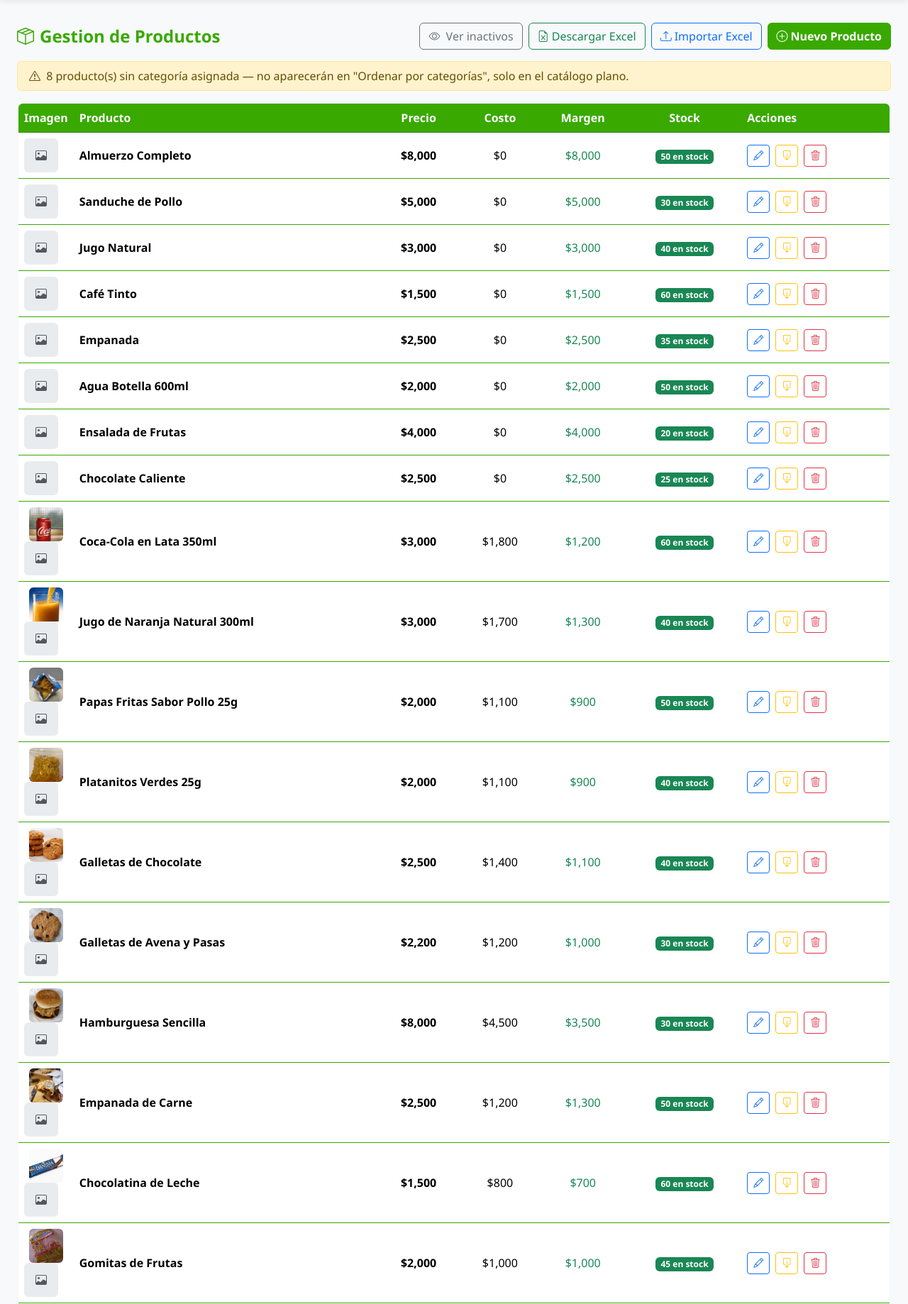
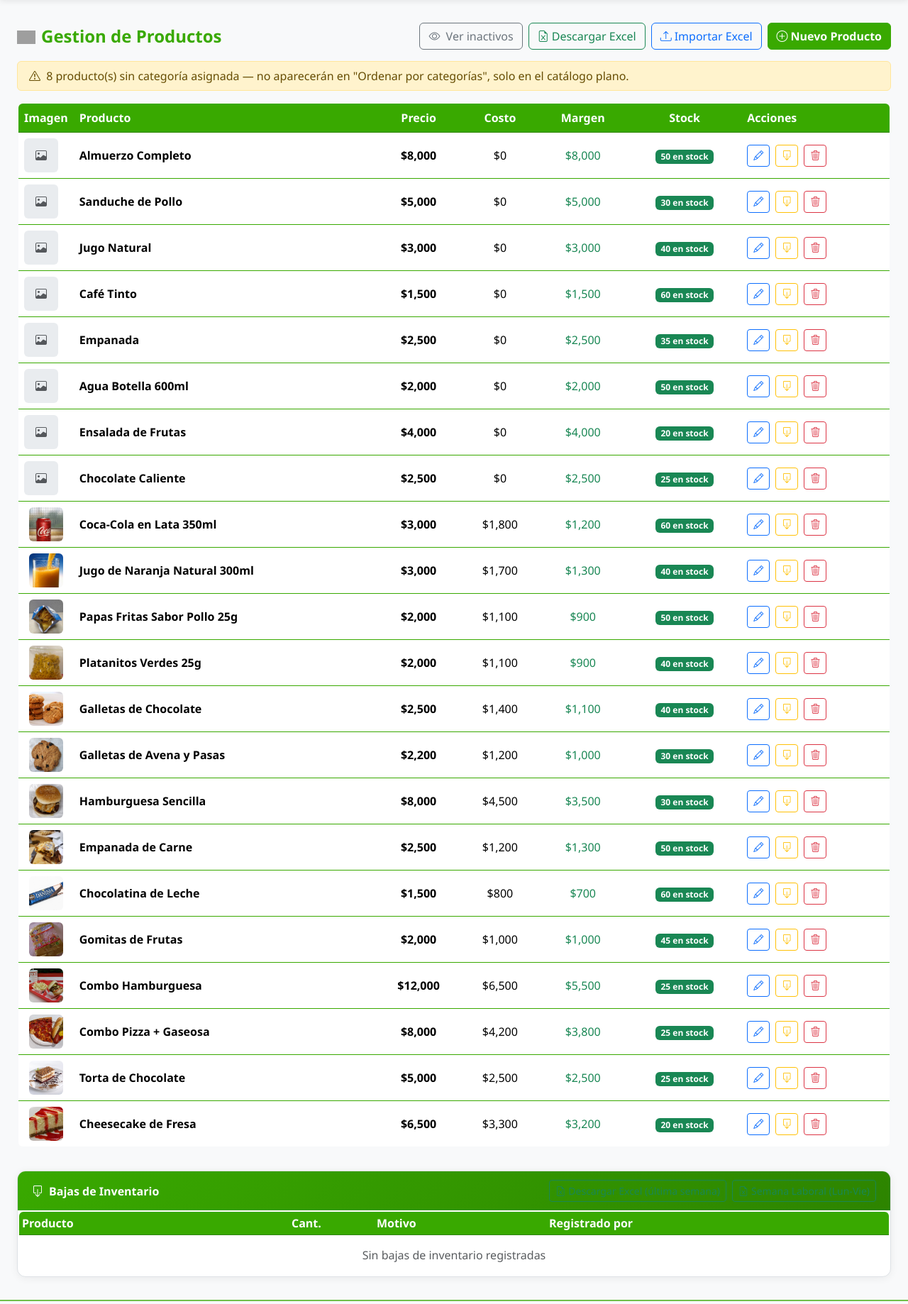
Before and after one commit to juandp1403-dotcom/Proyecto-cafeteria, a Flask app: page /admin/productos in a window 1280 px wide. Shown: the part 83-1921 px from the top of the page at 71% size. Run offline with Flask 3, Linux system fonts and the light colour scheme; a user stored in the database is signed in; data comes from the database, SQL or seed files in the repository; data that the repository does not hold is empty; some libraries are stand-ins or nearby versions; grey boxes are pictures that could not be loaded.

Commit message:
fix: doble imagen en columna de Inventario
El div de repuesto (icono generico) usaba la clase de Bootstrap
d-flex, que Bootstrap define con !important -- eso le ganaba al
display:none puesto en linea para ocultarlo cuando la imagen real si
cargaba, mostrando ambos a la vez. Se mueve el control de visibilidad
completamente a estilos en linea.

```diff
--- a/app/templates/admin/productos.html
+++ b/app/templates/admin/productos.html
@@ -5,7 +5,7 @@
 <div class="container-fluid py-3">
     <div class="d-flex justify-content-between align-items-center mb-3 flex-wrap gap-2">
     <h4 class="fw-bold mb-0" style="color:var(--sena-green)">
-      <i class="bi bi-box-seam me-2"></i>Gestion de Productos
+      <img src="{{ url_for('static', filename='img/inventario.png') }}" alt="" style="width:26px;height:26px;object-fit:contain;vertical-align:-6px" class="me-2">Gestion de Productos
     </h4>
     <div class="d-flex gap-2">
       <a href="{{ url_for('admin_panel.productos', inactivos=0 if ver_inactivos else 1) }}"
@@ -57,8 +57,8 @@
                    style="width:48px; height:48px; object-fit:cover; display:inline-block; overflow:hidden;"
                    onerror="this.style.display='none'; this.nextElementSibling.style.display='flex';">
             {% endif %}
-            <div class="rounded d-flex align-items-center justify-content-center"
-                 style="width:48px; height:48px; background:#e9ecef;{% if p.imagen %} display:none;{% endif %}">
+            <div class="rounded"
+                 style="width:48px; height:48px; background:#e9ecef; align-items:center; justify-content:center;{% if p.imagen %} display:none;{% else %} display:flex;{% endif %}">
               <i class="bi bi-image text-muted"></i>
             </div>
           </td>
```
